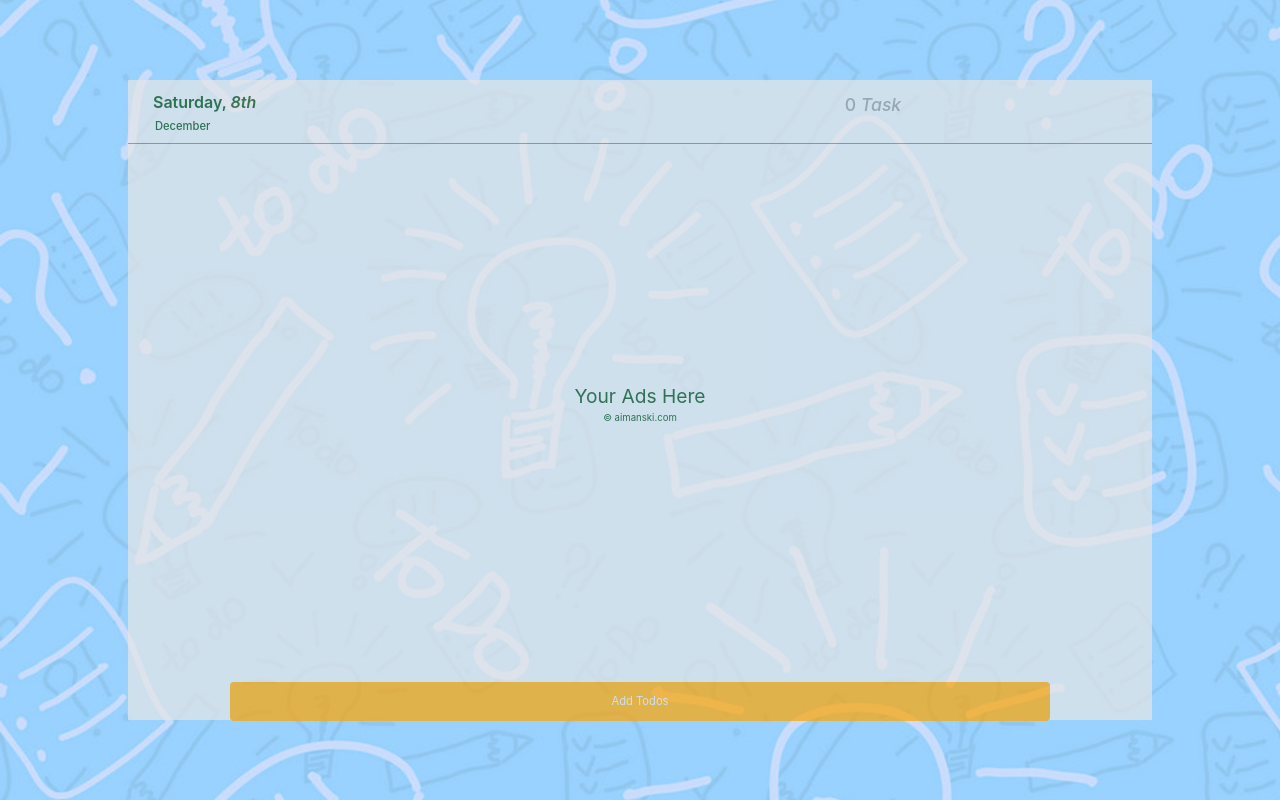
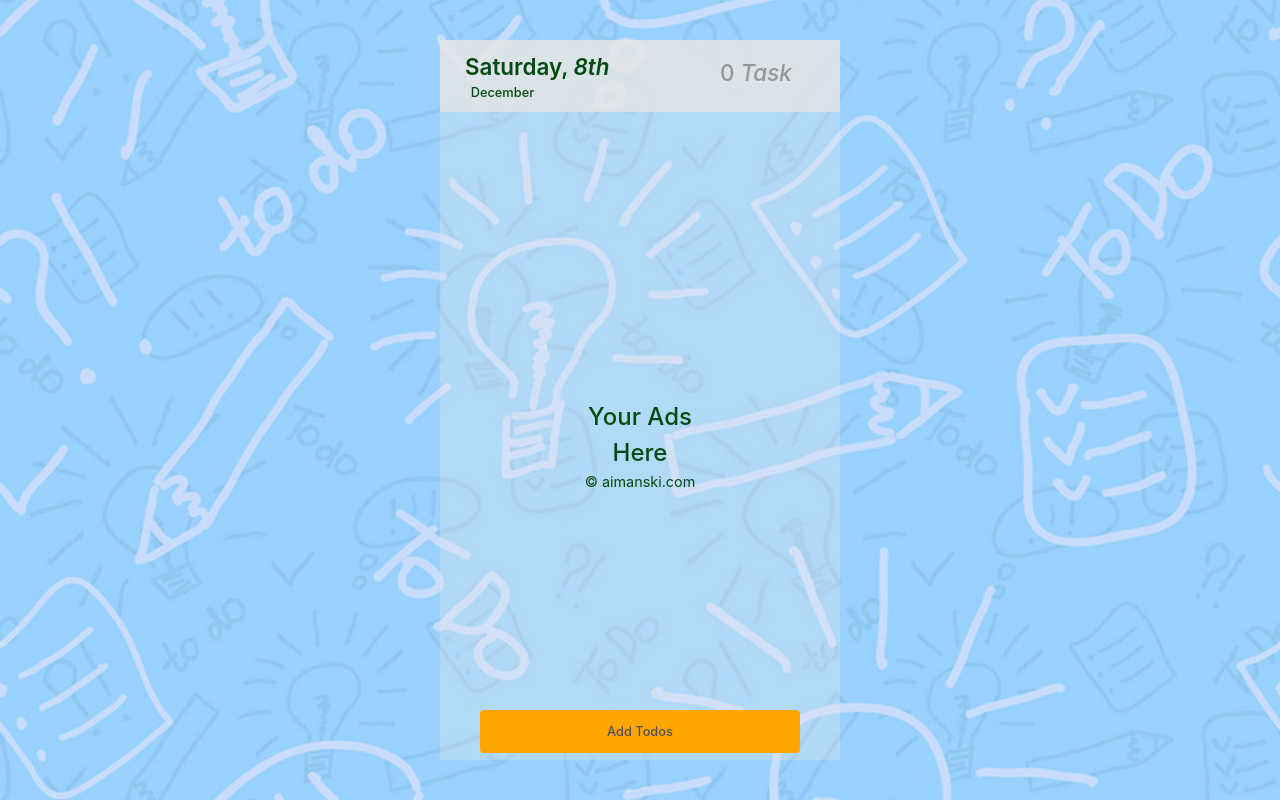
Before and after one commit to LeoEspinoza12/react_project_03, a React (Create React App) app: page / in a window 1280 px wide. Built offline with nearby package versions, Linux system fonts and the light colour scheme.

Commit message:
added the styles

```diff
--- a/src/components/Button/Button.css
+++ b/src/components/Button/Button.css
@@ -24,7 +24,8 @@
   height: 40%;
   margin-left: 10%;
   padding-left: 15px;
-  font-size: 0.8em;
+  font-size: 0.9em;
+  font-weight: 600;
   color: #197327;
   position: absolute;
   margin-top: 2%;
@@ -48,17 +49,20 @@
   width: 80%;
   height: 80%;
   margin: 1% 10%;
-  font-size: 0.7em;
+  font-size: 0.8em;
   background: #197327
 }
 
 .BtnOnly .Enter button {
   background: orange;
-  font-size: 0.7em
+  font-size: 0.8em;
+  color: rgb(80,80,80);
+  font-weight: 500
 }
 
 .Enter button:disabled{
   background: gray;
+  font-size: 0.8em;
   opacity: 0.6;
 }
 
--- a/src/components/Header/Header/Header.css
+++ b/src/components/Header/Header/Header.css
@@ -11,7 +11,7 @@
   height: 60%;
   width: 100%;
   padding: 10px 0 0 25px;
-  font-size: 1em;
+  font-size: 1.4em;
   font-weight: 600;
 }
 
@@ -19,6 +19,6 @@
   height: 40%;
   width: 100%;
   padding: 0px 0 0 2.4em;
-  font-size: 0.7em;
-  font-weight: 500
+  font-size: 0.8em;
+  font-weight: 500;
 }
--- a/src/components/Header/Task/Task.css
+++ b/src/components/Header/Task/Task.css
@@ -15,7 +15,7 @@
   height: 100%;
   width: 100%;
   padding-top: 0.7em;
-  font-size: 1.1em;
+  font-size: 1.4em;
   font-weight: 500
 }
 
--- a/src/components/List/List.css
+++ b/src/components/List/List.css
@@ -2,29 +2,31 @@
   width: 100%;
   height: 82.5%;
   color: #034a0e;
-  transition: all 200ms ease-in
+  transition: all 200ms ease-in;
+  /* overflow: hidden; */
 }
 
 .List ul {
   height: 100%;
   border: none;
   border-radius: none;
-  overflow: auto;
-  /* background: rgb(230, 230, 230, 0.7); */
+  overflow: auto
 }
 
 .List ul li {
+  /* background: rgb(230, 230, 230, 0.7); */
   width: 100;
   height: 48px;
   padding-left: 35px;
   border-radius: 0;
   border: none;
-  font-size: 14px;
+  font-size: 0.95em;
+  font-weight: 700;
   background: transparent
 }
 
 .List ul hr {
-  width: 90%;
+  width: 100%;
   height: 1px;
   margin: 0 auto;
   background: rgb(0, 128, 0, 0.3)
@@ -35,9 +37,9 @@
 }
 
 .List ul span{
-  margin-right: 7%;
+  margin-right: 4%;
   font-style: italic;
-  font-size: 0.9em;
+  font-size: 0.65em;
   color: rgb(135,135,135)
 }
 
@@ -81,77 +83,78 @@
   display: table;
   left: 0;
   margin: 0 auto;
-  font-size: 1.2em
+  font-weight: 500;
+  font-size: 1.5em
 
 }
 
 .Ads div p{
-  font-size: 0.6em
+  font-size: 0.9em
 }
 
 
 
 .fade-ads-enter{
   opacity: 0;
-  transform-style: all 150ms ease-in
+  transition: all 150ms ease-in
 }
 .fade-ads-enter-active{
   opacity: 0;
-  transform-style: all 150ms ease-in
+  transition: all 150ms ease-in
 }
 .fade-ads-enter-done{
   opacity: 1;
-  transform-style: all 150ms ease-in
+  transition: all 150ms ease-in
 }
 .fade.ads.exit{
   opacity: 0;
-  transform-style: all 50ms ease-in
+  transition: all 50ms ease-in
 }
 .fade.ads.exit {
   opacity: 0;
-  transform-style: all 50ms ease-in
+  transition: all 50ms ease-in
 }
 .fade.ads.exit {
   opacity: 0;
-  transform-style: all 50ms ease-in
+  transition: all 50ms ease-in
 }
 
 
 
 
 
-.fade-list-enter {
+.fade-lists-enter {
   opacity: 0.1;
-  /* transform: translateY(300%); */
-  transform-style: all 150ms ease-in
+  transform: translateY(200%);
+  transition: all 100ms ease-in
 }
 
-.fade-list-enter-active {
+.fade-lists-enter-active {
   opacity: 0.5;
-  /* transform: translateY(150%); */
-  transform-style: all 150ms ease-in
+  transform: translateY(100%);
+  transition: all 100ms ease-in
 }
 
-.fade-list-enter-done {
+.fade-lists-enter-done {
   opacity: 1;
-  /* transform: translateY(0%); */
-  transform-style: all 150ms ease-in
+  transform: translateY(0%);
+  transition: all 100ms ease-in
 }
 
-.fade.list.exit {
+.fade-lists-exit {
   opacity: 1;
-  /* transform: translateY(0%); */
-  transform-style: all 150ms ease-in
+  transform: translateY(0%);
+  transition: all 100ms ease-in
 }
 
-.fade.list.exit {
+.fade-lists-exit {
   opacity: 0;
-  /* transform: translateY(150%); */
-  transform-style: all 150ms ease-in
+  transform: translateY(100%);
+  transition: all 100ms ease-in
 }
 
-.fade.list.exit {
+.fade-lists-exit {
   opacity: 0;
-  /* transform: translateY(300%); */
-  transform-style: all 150ms ease-in
+  transform: translateY(200%);
+  transition: all 100ms ease-in
 }
--- a/src/components/List/List.js
+++ b/src/components/List/List.js
@@ -44,11 +44,10 @@ if(props.lists.length === 0){
       <CSSTransition
       key={i}
       in={props.lists.length >= 1}
-      timeout={300}
+      timeout={100}
       unmountOnExit
       mountOnEnter
-      classNames='fade-list'>
-        <div>
+      classNames='fade-lists'>
 
         <li className={doneClass.join(' ')}>
           <input
@@ -58,9 +57,8 @@ if(props.lists.length === 0){
           <i className="far fa-trash-alt fa-pull-right"
             onClick={() => props.delete(i)} ></i>
           <span className='fa-pull-right'>{moment(list.time).format('h:mm a')}</span>
+        <hr />
         </li>
-        <hr />
-        </div>
       </CSSTransition>
     )
   })
--- a/src/containers/Headers/Headers.css
+++ b/src/containers/Headers/Headers.css
@@ -3,7 +3,7 @@
 .Header {
   height: 10%;
   width: 100%;
-  /* background: rgb(230, 230, 230, 0.7); */
+  background: rgb(230, 230, 230, 0.8);
   color: #034a0e;
-  border-bottom: 1px solid gray
+
 }
--- a/src/containers/Main.css
+++ b/src/containers/Main.css
@@ -5,25 +5,34 @@
   top: 50%;
   left: 50%;
   z-index: 15;
-  width: 80vw;
-  height: 80vh;
-  margin: -40vh 0 0 -40vw;
-  background: rgb(230,230,230);
-  opacity: 0.7;
+  width: 90vw;
+  height: 90vh;
+  margin: -45vh 0 0 -45vw;
+  background: rgb(230,230,230, 0.3);
+  overflow: hidden;
 }
 
 
 
-@media screen and (max-width: 900px) and (max-height: 420px) and (orientation: landscape) {
+.Main {
+  width: 100%;
+  height: 100%;
+
+}
+
+@media screen and (min-width: 420px) {
   .Outer {
-    width: 100vh;
-    height: 100vw;
-    transform: rotate(90deg);
-    margin: -50vw 0 0 -50vh
+    width: 400px;
+    height: 720px;
+    margin: -360px 0 0 -200px
   }
 }
 
-.Main {
-  width: 100%;
-  height: 100%;
+@media screen and (min-width: 760px) {
+  .Outer {
+    width: 400px;
+    height: 720px;
+    margin: -360px 0 0 -200px
+  }
+
 }
```
